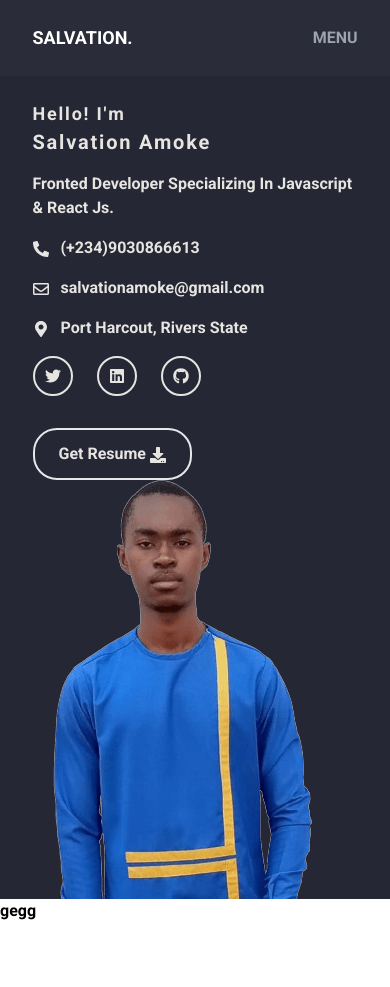
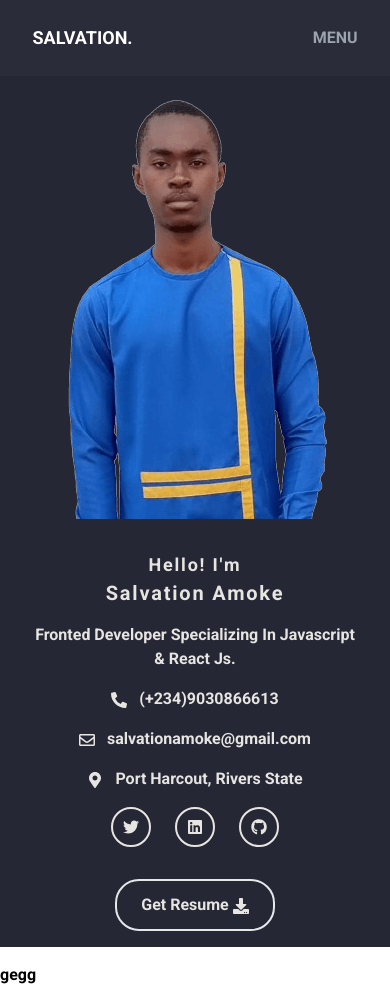
Before and after one commit to salv20/Portfolio, a React (Vite) app: page / in a window 390 px wide. Before the commit the page ends 923 px from the top, so only its background shows below. Built offline with nearby package versions, Linux system fonts and the light colour scheme.

Commit message:
home ui mobile screen

```diff
--- a/src/App.jsx
+++ b/src/App.jsx
@@ -5,13 +5,13 @@ import Home from "./components/Mainbody/Home"
 function App() {
 
   return (
-    <>
+    <main className=" space-y-4">
       <div className=" bg-headerDarkBg text-navText space-y-6">
         <Header />
         <Home />
       </div>
       <p>gegg</p>
-    </>
+    </main>
   )
 }
 
--- a/src/components/Mainbody/Home.jsx
+++ b/src/components/Mainbody/Home.jsx
@@ -2,7 +2,7 @@ import { FaGithub, FaDownload, FaLinkedin, FaMapMarkerAlt, FaPhoneAlt, FaRegEnve
 
 const Home = () => {
     return (
-        <section className=' md:flex w-5/6 mx-auto justify-between'>
+        <section className='flex-col-reverse md:flex-row flex w-5/6 mx-auto justify-between text-center md:text-left pb-4 md:pb-0 gap-y-8 md:gap-y-0'>
             <article className='space-y-4 capitalize'>
                 <div className="text-lg md:text-xl  font-bold tracking-widest">
                     <h2>hello! i&apos;m </h2>
@@ -16,7 +16,7 @@ const Home = () => {
                 <p> <FaMapMarkerAlt className=' inline-block mr-2' /> Port harcout, rivers state</p>
 
 
-                <div className='flex space-x-6 pb-4 socials'>
+                <div className='flex space-x-6 pb-4 socials justify-center md:justify-start'>
                     <button>
                         <a href="https://twitter.com/Salvati75317889"><FaTwitter /></a>
                     </button>
@@ -35,7 +35,7 @@ const Home = () => {
                 </button>
             </article>
 
-            <article className='md:w-1/2 lg:w-1/3 '>
+            <article className='md:w-1/2 lg:w-1/3 mx-auto md:mx-0 relative'>
                 <img src="/me1.png" alt="" />
             </article>
         </section>
--- a/src/index.css
+++ b/src/index.css
@@ -12,8 +12,6 @@ nav ul button:hover {
 }
 
 body {
-    font-family: 'Kanit', sans-serif;
-    font-family: 'Playfair Display', serif;
     font-family: 'Roboto', sans-serif;
 }
 
```
